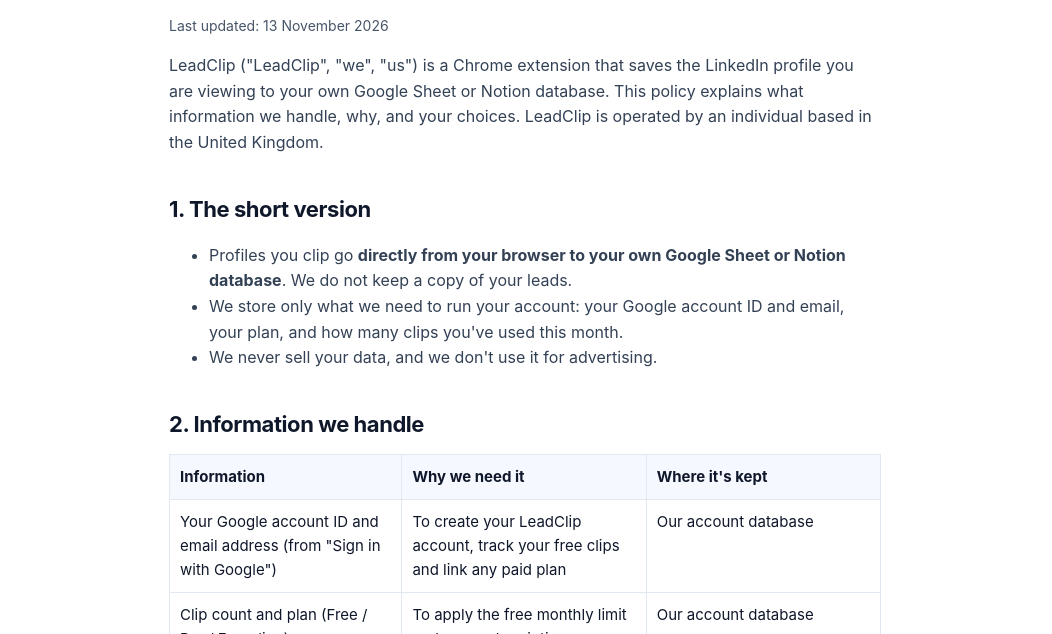
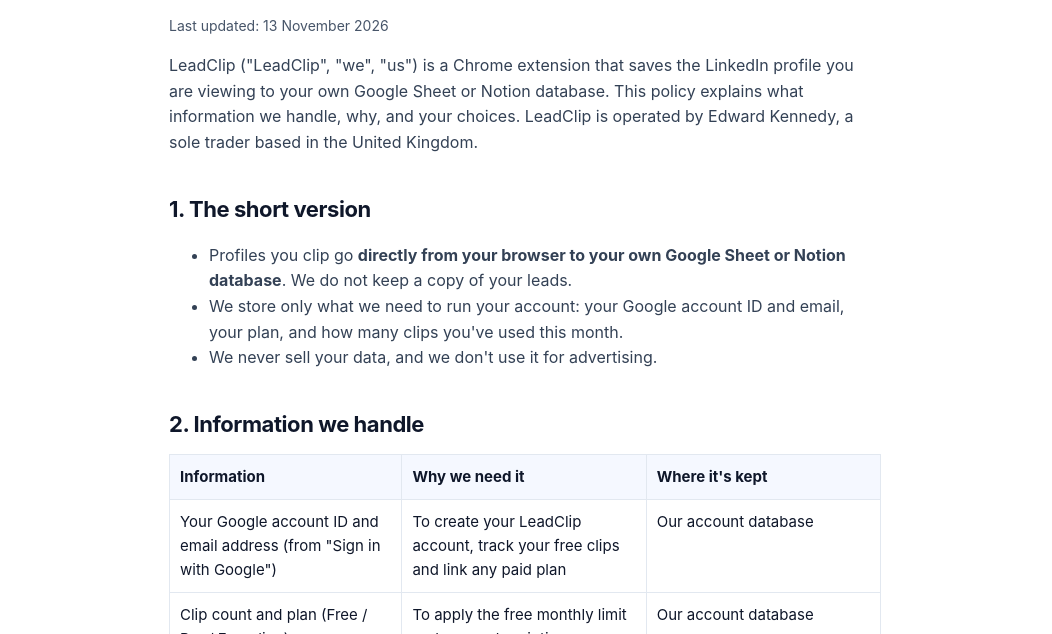
Before and after one commit to izaiah2012-cell/leadclip-site, a plain HTML site: page privacy.html in a window 1280 px wide. Shown: the part 166-800 px from the top of the page, without its empty margins (115-1167 px from the left). Drawn offline with Linux system fonts and the light colour scheme.

Commit message:
Add files via upload

```diff
--- a/privacy.html
+++ b/privacy.html
@@ -19,7 +19,7 @@
     <h1>Privacy Policy</h1>
     <p class="updated">Last updated: 13 November 2026</p>
 
-    <p>LeadClip ("LeadClip", "we", "us") is a Chrome extension that saves the LinkedIn profile you are viewing to your own Google Sheet or Notion database. This policy explains what information we handle, why, and your choices. LeadClip is operated by an individual based in the United Kingdom.</p>
+    <p>LeadClip ("LeadClip", "we", "us") is a Chrome extension that saves the LinkedIn profile you are viewing to your own Google Sheet or Notion database. This policy explains what information we handle, why, and your choices. LeadClip is operated by Edward Kennedy, a sole trader based in the United Kingdom.</p>
 
     <h2>1. The short version</h2>
     <ul>
```
Also changed, not shown: terms.html (+1 -1 lines).
